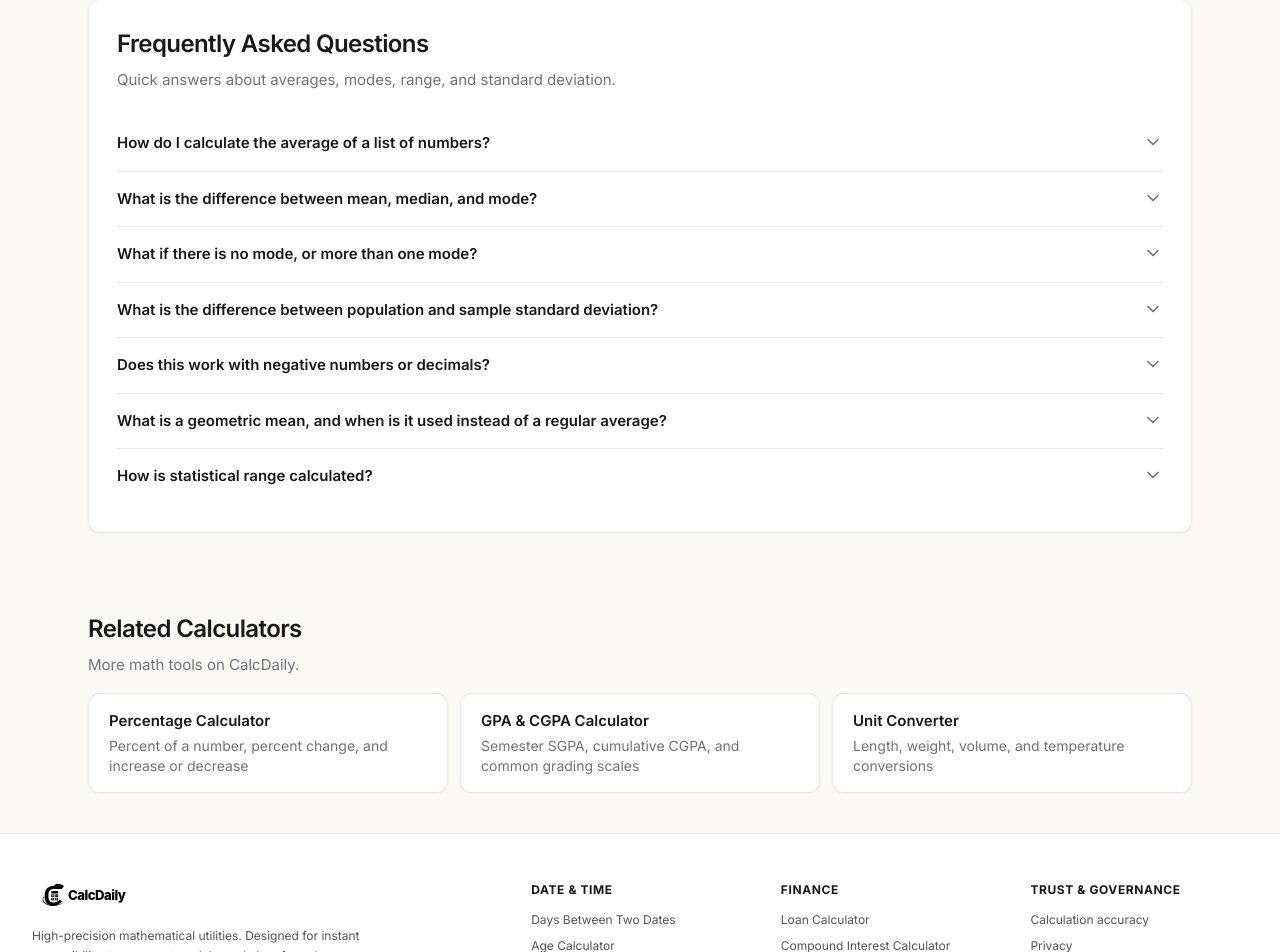
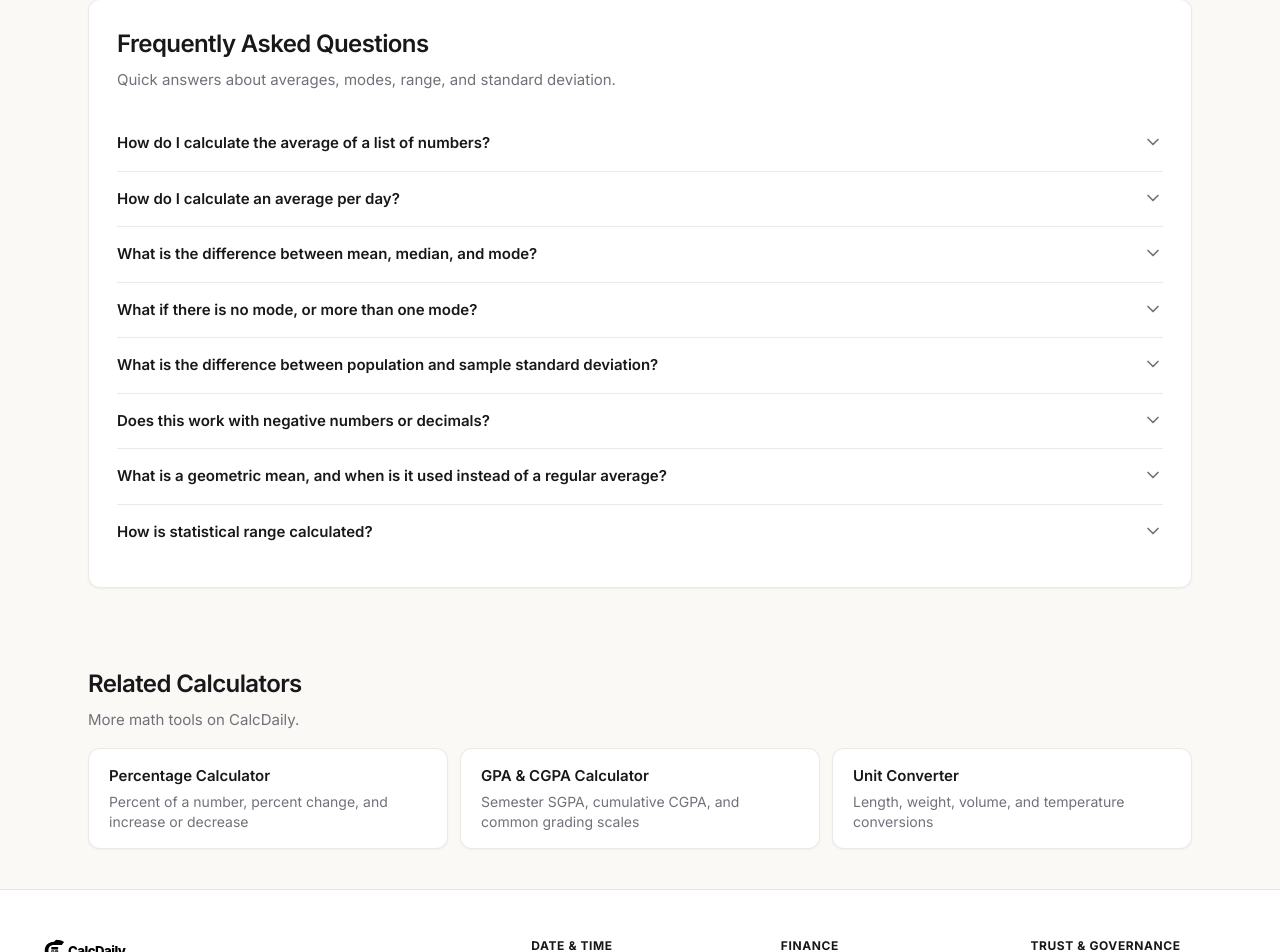
Before and after one commit to Ahmii1122/calculator, a Next.js app: page /math/average-calculator in a window 1280 px wide. Shown: the part 2315-3267 px from the top of the page. Built offline with nearby package versions, Linux system fonts and the light colour scheme; no server answers.

Commit message:
Add FAQ item on calculating daily averages in Average Calculator for enhanced user guidance.

```diff
--- a/src/app/math/average-calculator/page.tsx
+++ b/src/app/math/average-calculator/page.tsx
@@ -21,7 +21,13 @@ export const FAQ_ITEMS = [
       "Add every value in the list, then divide by how many numbers you entered. That quotient is the arithmetic mean — what most people mean by “average.” This calculator does that for you as soon as you paste or type the list, separated by commas, spaces, or new lines.",
   },
   {
+    question: "How do I calculate an average per day?",
+    answer:
+      "Divide the total by the number of days: average per day = total ÷ number of days.",
+  },
+  {
     question: "What is the difference between mean, median, and mode?",
+
     answer:
       "The mean is the sum divided by the count. The median is the middle value after sorting (or the average of the two middle values when the count is even). The mode is the value that appears most often. Use the mean for a typical total-driven average, the median when outliers might skew the mean, and the mode when you care about the most common value.",
   },
```
